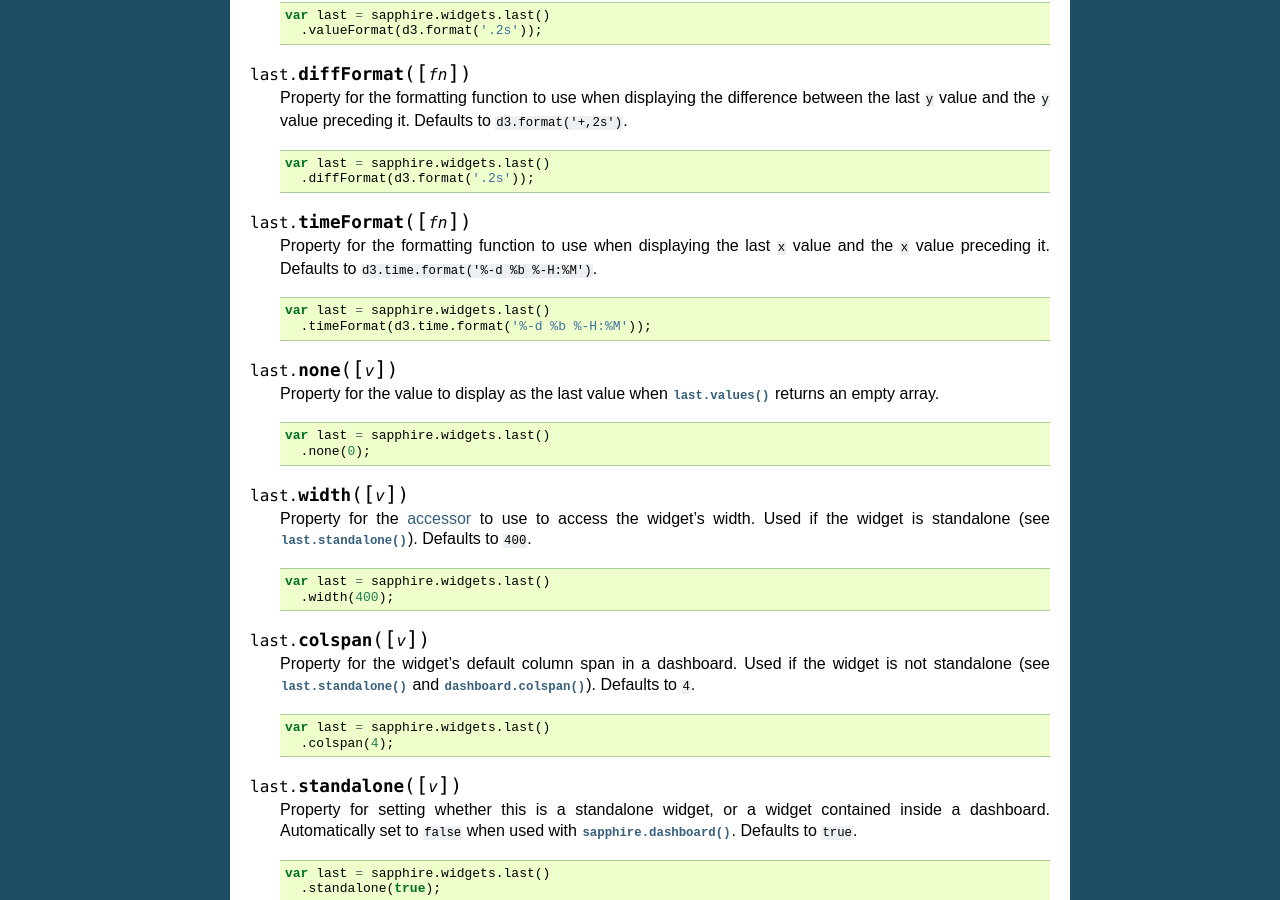
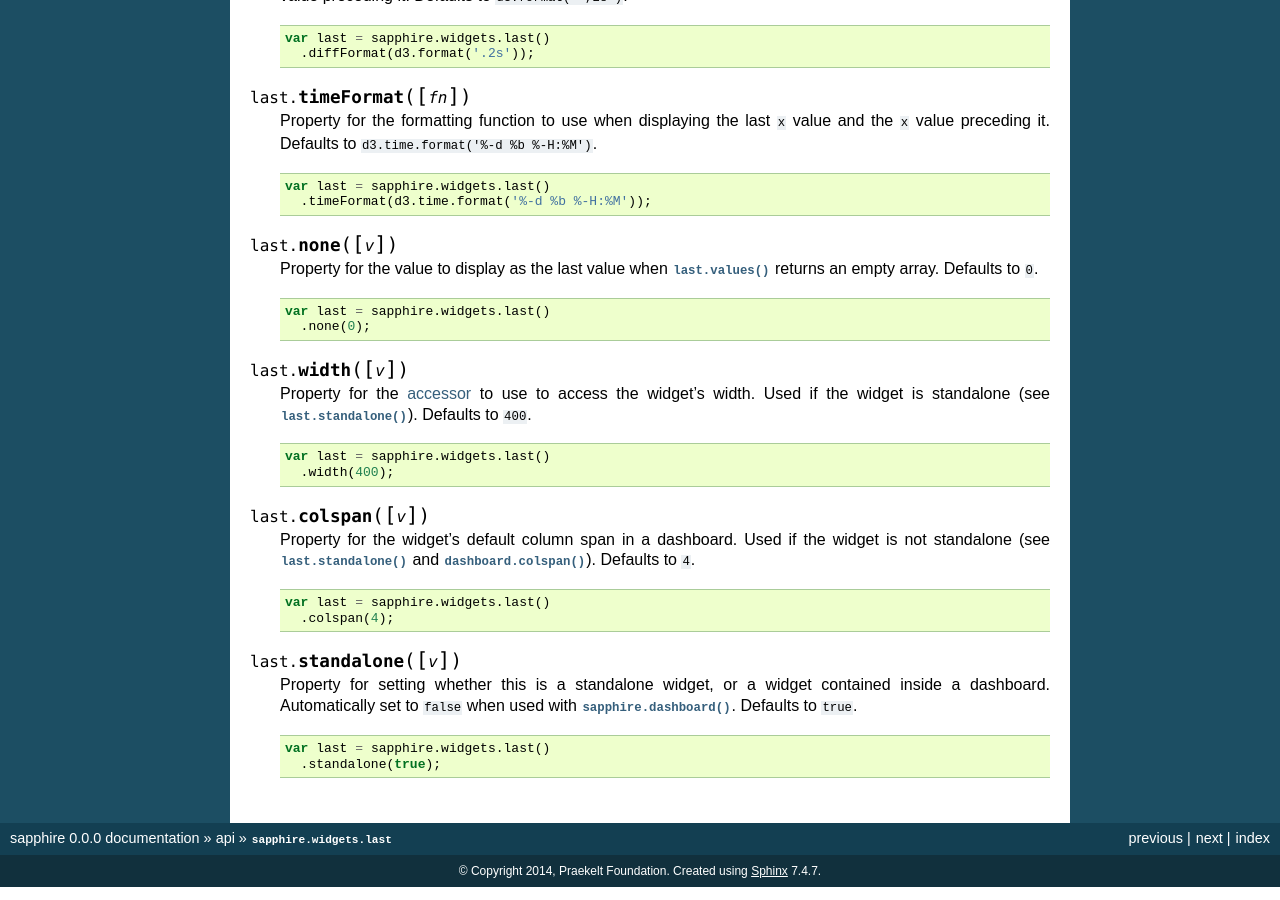
Before and after one commit to praekelt/sapphire, a Sphinx documentation site: the page built from docs/api/widgets/last.rst, in a window 1280 px wide and 900 px high, scrolled down 2085 px. Built offline with Sphinx 7.4.7, drawn with Linux system fonts in a browser that asks for light colours.

Commit message:
Fixes for last widget's docs

```diff
--- a/docs/api/widgets/last.rst
+++ b/docs/api/widgets/last.rst
@@ -41,9 +41,7 @@
   .. code-block:: javascript
 
     var last = sapphire.widgets.last()
-      .title(function(d, i) {
-        return d.heading;
-      });
+      .title(function(d, i) { return d.heading; });
 
     d3.select('#last')
       .datum({
@@ -62,9 +60,7 @@
   .. code-block:: javascript
 
     var last = sapphire.widgets.last()
-      .values(function(d, i) {
-        return d.datapoints;
-      });
+      .values(function(d, i) { return d.datapoints; });
 
     d3.select('#last')
       .datum({
@@ -89,9 +85,7 @@
   .. code-block:: javascript
 
     var last = sapphire.widgets.last()
-      .x(function(d, i) {
-        return d.time;
-      });
+      .x(function(d, i) { return d.time; });
 
     d3.select('#last')
       .datum({
@@ -116,9 +110,7 @@
   .. code-block:: javascript
 
     var last = sapphire.widgets.last()
-      .y(function(d, i) {
-        return d.value;
-      });
+      .y(function(d, i) { return d.value; });
 
     d3.select('#last')
       .datum({
@@ -173,7 +165,7 @@
 .. function:: last.none([v])
 
   Property for the value to display as the last value when
-  :func:`last.values` returns an empty array.
+  :func:`last.values` returns an empty array. Defaults to ``0``.
 
   .. code-block:: javascript
 
```
